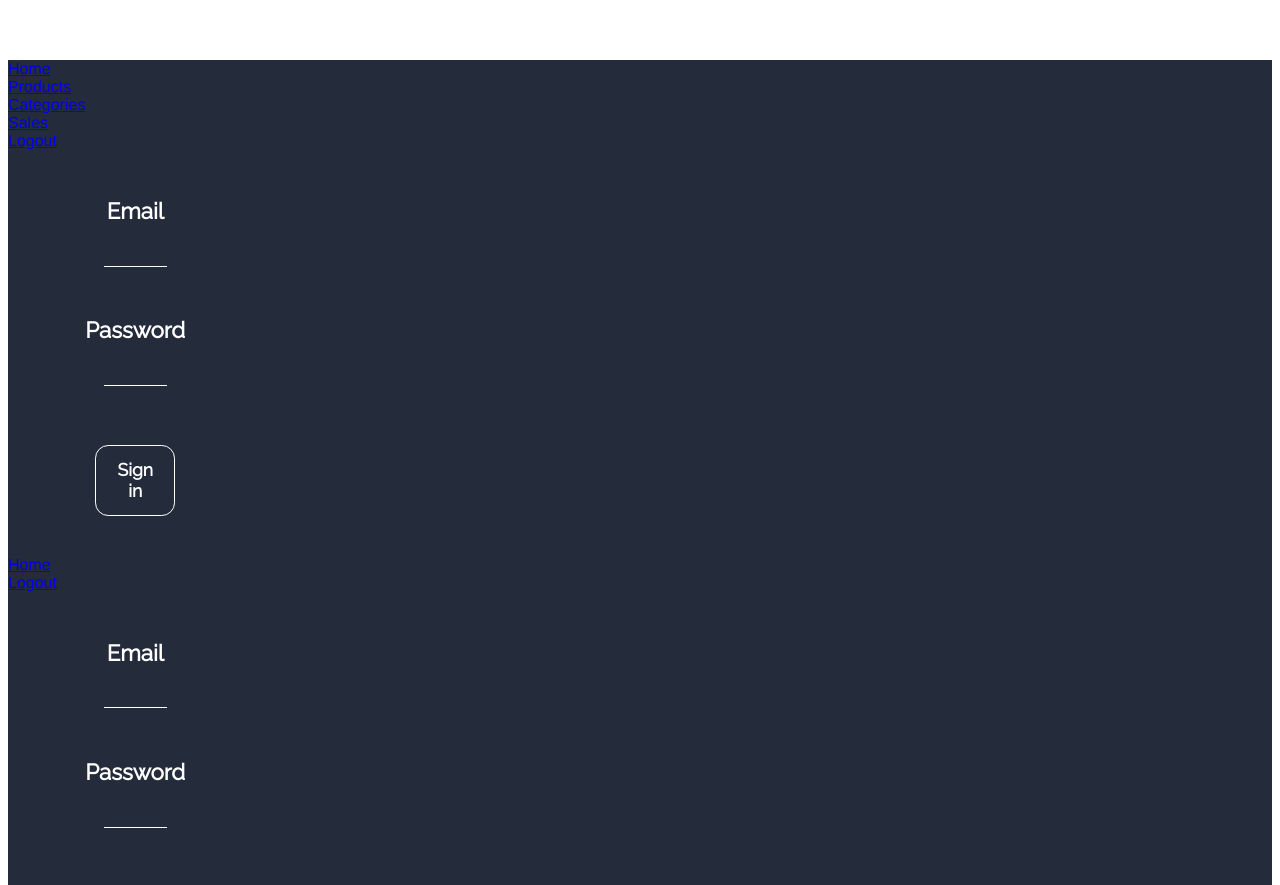
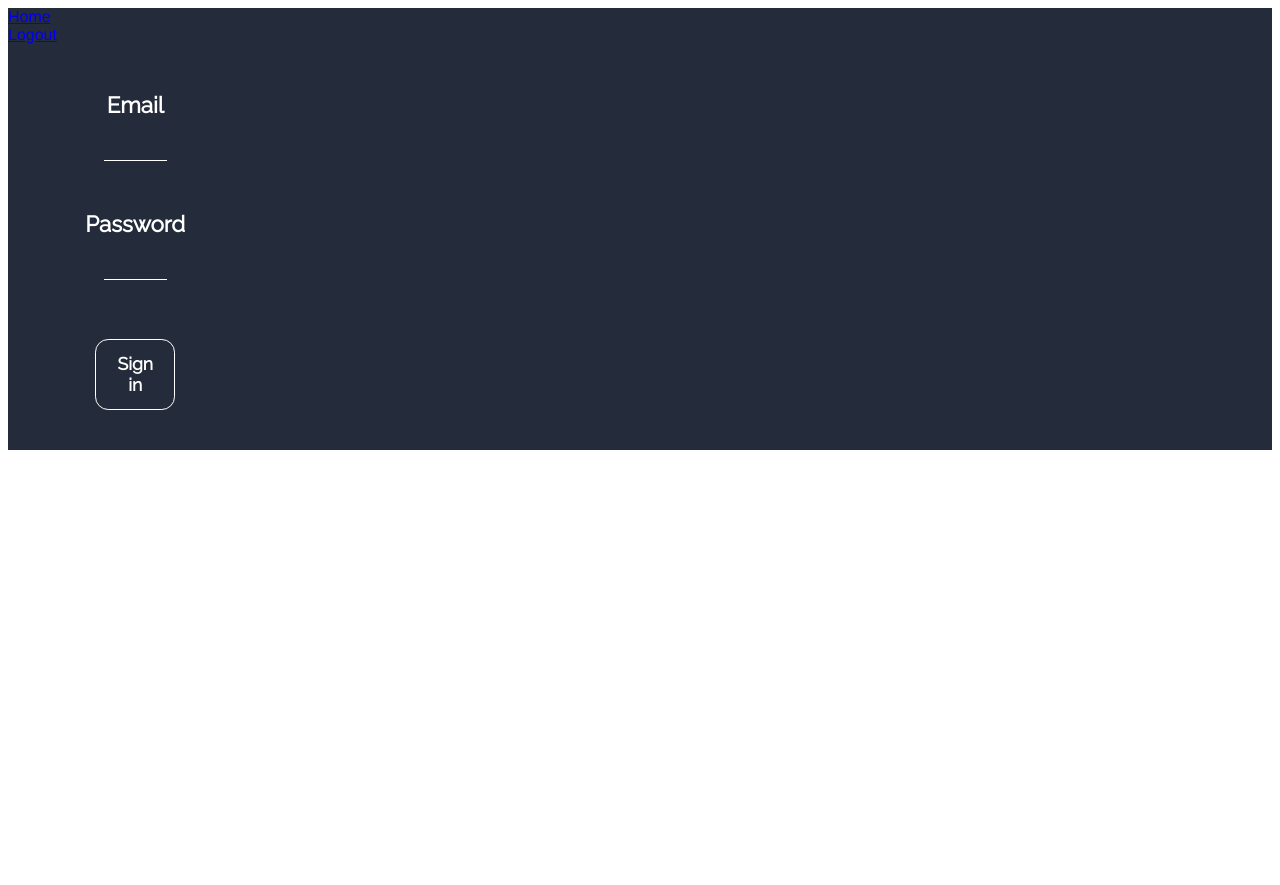
Before and after one commit to SpinnelSun/CCCPharmaClient, a Vue app: page /#/signin in a window 1280 px wide. Shown: the top 885 px of the page. After the commit the page ends 800 px from the top, so only its background shows below. Built offline with nearby package versions, Linux system fonts and the light colour scheme.

Commit message:
Render component based user

```diff
--- a/src/App.vue
+++ b/src/App.vue
@@ -1,15 +1,25 @@
 <template>
   <div id="app">
-    <admin-nav-bar></admin-nav-bar>
-    <client-nav-bar></client-nav-bar>
+    <component :is="layout">
+    </component>
   </div>
 </template>
 
 <script>
 import AdminNavBar from '@/views/AdminNavBar'
 import ClientNavBar from '@/views/ClientNavBar'
+
 export default {
   name: 'App',
+  computed: {
+    layout() {
+      if(this.$route.meta.is_admin){
+        return `admin-nav-bar`;
+      }else{
+        return `client-nav-bar`;
+      }
+    }
+  },
   components:{
     AdminNavBar,
     ClientNavBar
@@ -23,7 +33,6 @@ export default {
   -webkit-font-smoothing: antialiased;
   -moz-osx-font-smoothing: grayscale;
   text-align: center;
-  margin-top: 60px;
 }
 
 .message {
```
